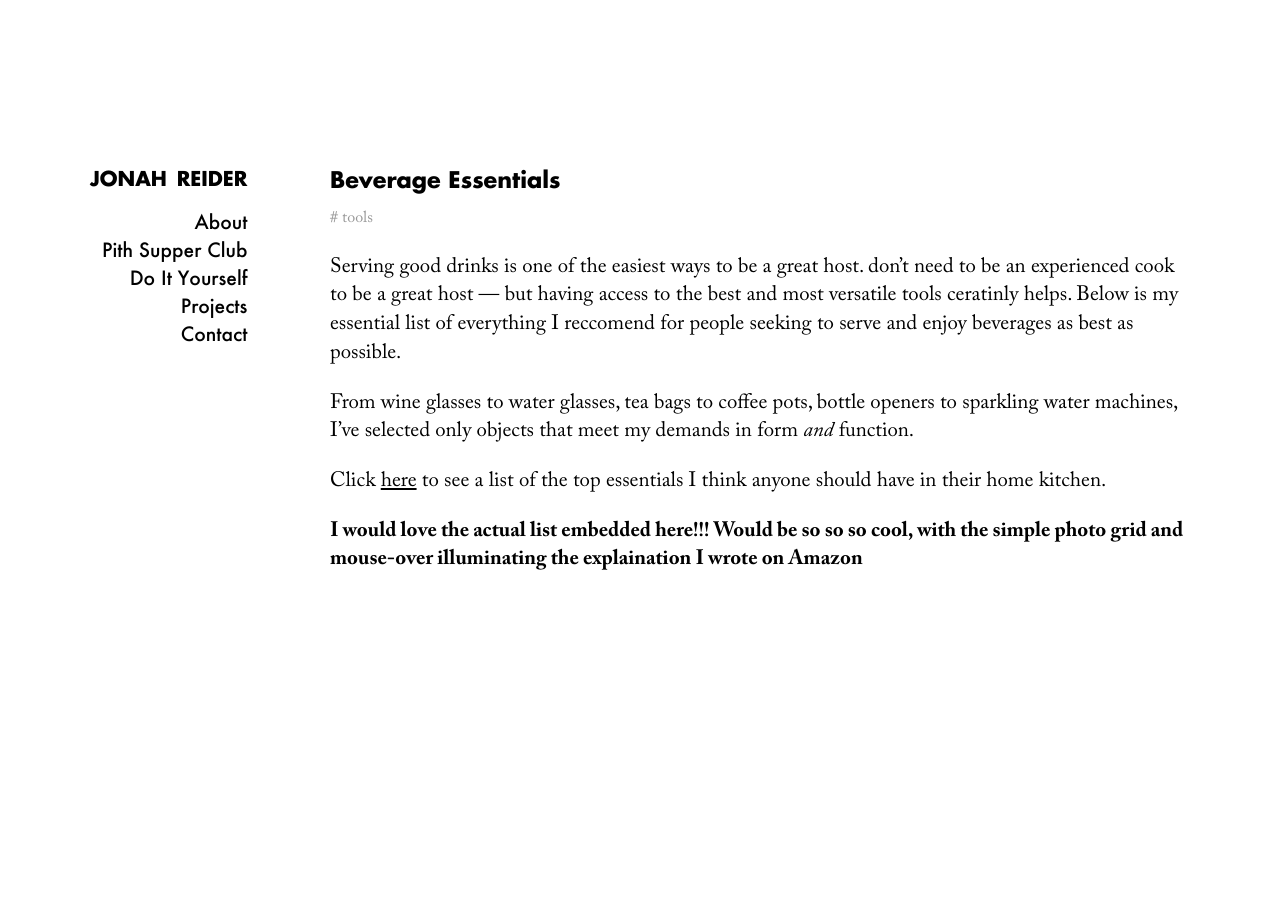
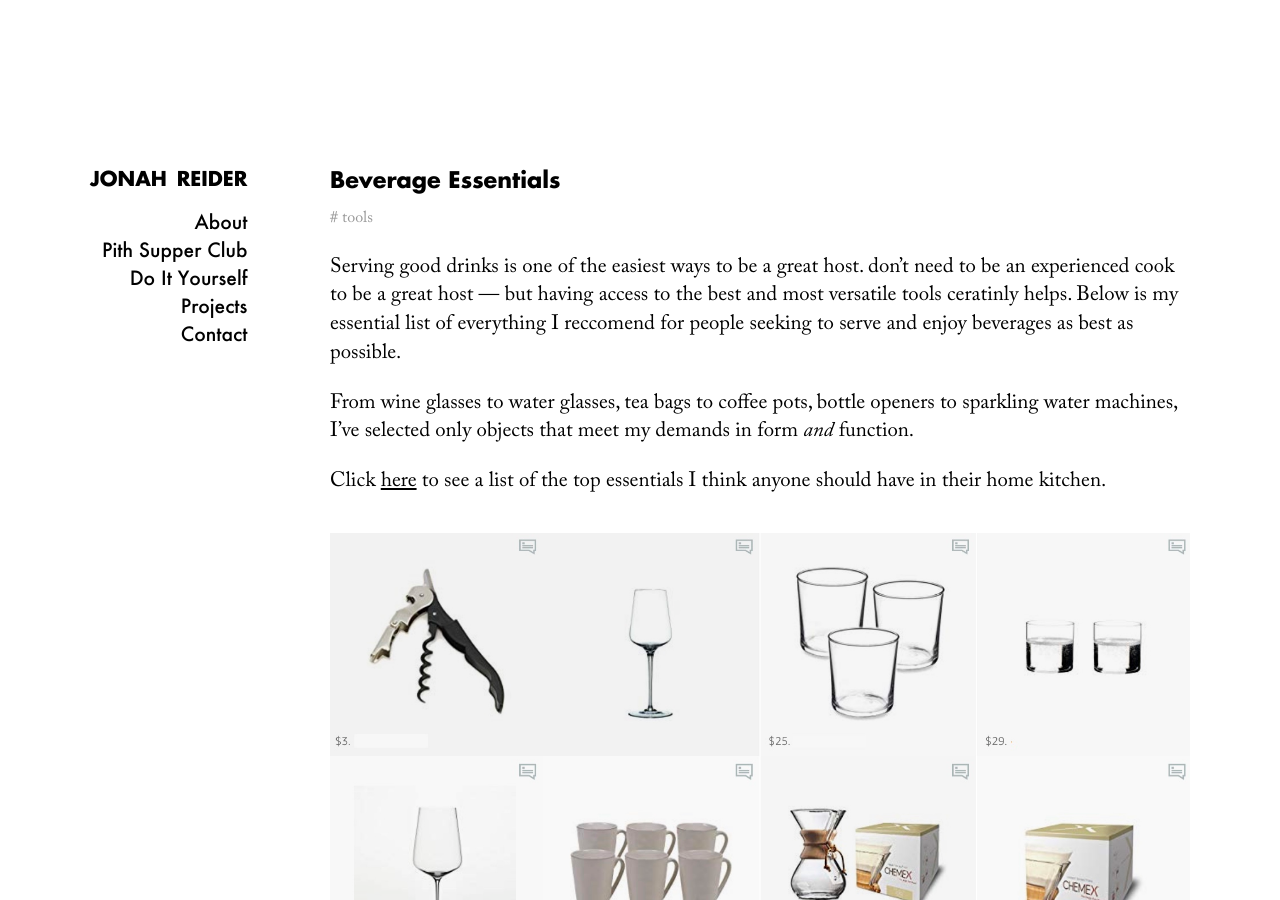
Before and after one commit to zoe-pith/pith-site, a Jekyll site: the page built from _posts/2019-08-16-beverage-essentials.md, in a window 1280 px wide and 900 px high. Built offline with Jekyll 4.4.1, drawn with Linux system fonts in a browser that asks for light colours.

Commit message:
Update 2019-08-16-beverage-essentials.md

```diff
--- a/_posts/2019-08-16-beverage-essentials.md
+++ b/_posts/2019-08-16-beverage-essentials.md
@@ -13,4 +13,6 @@ From wine glasses to water glasses, tea bags to coffee pots, bottle openers to s
 
 Click [here](https://amzn.to/2NaQzOk) to see a list of the top essentials I think anyone should have in their home kitchen.
 
+[![]({{site.baseurl}}/images/beverage_grid.jpg)](https://amzn.to/2NaQzOk)
+
 **I would love the actual list embedded here!!! Would be so so so cool, with the simple photo grid and mouse-over illuminating the explaination I wrote on Amazon**
```
